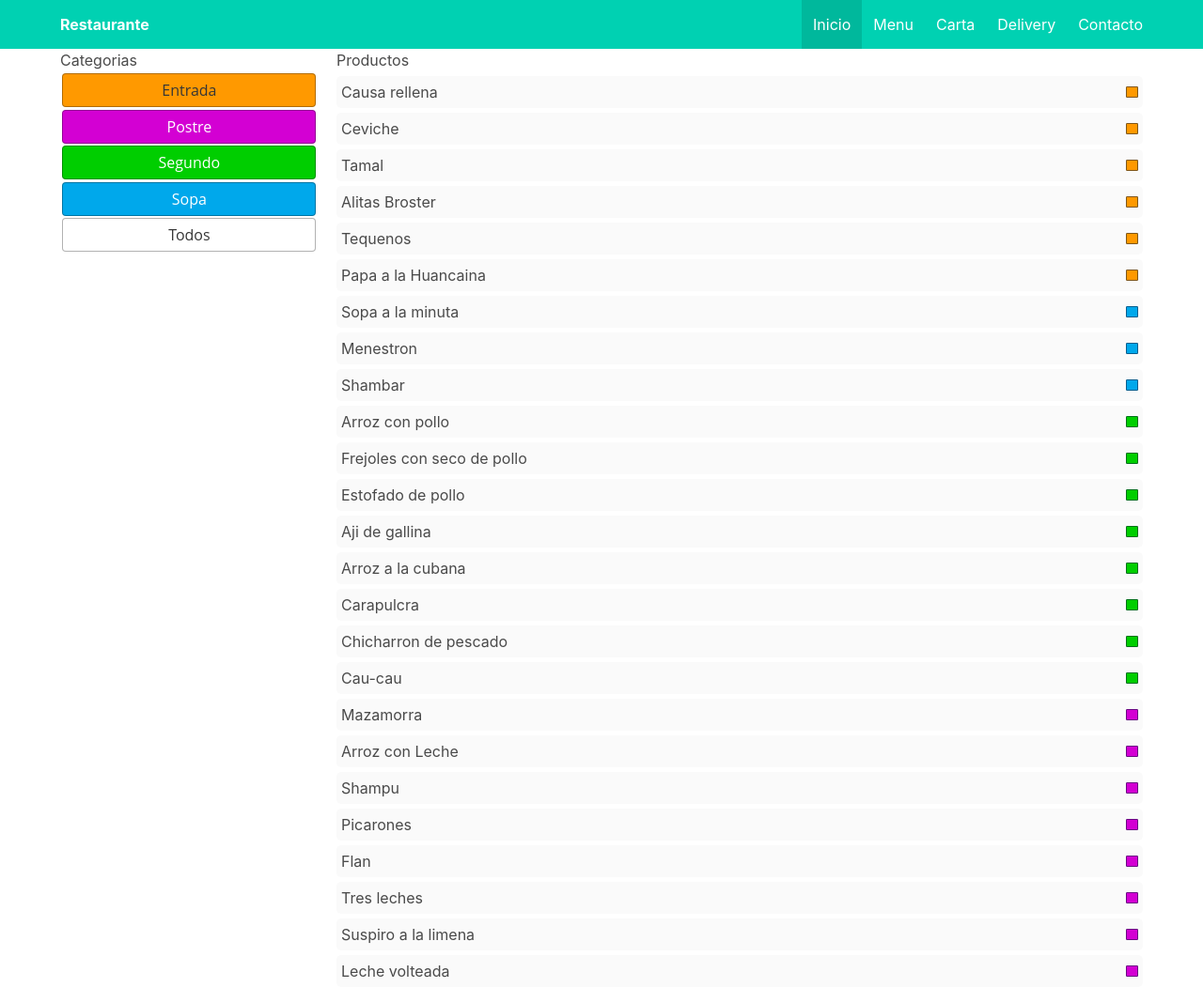
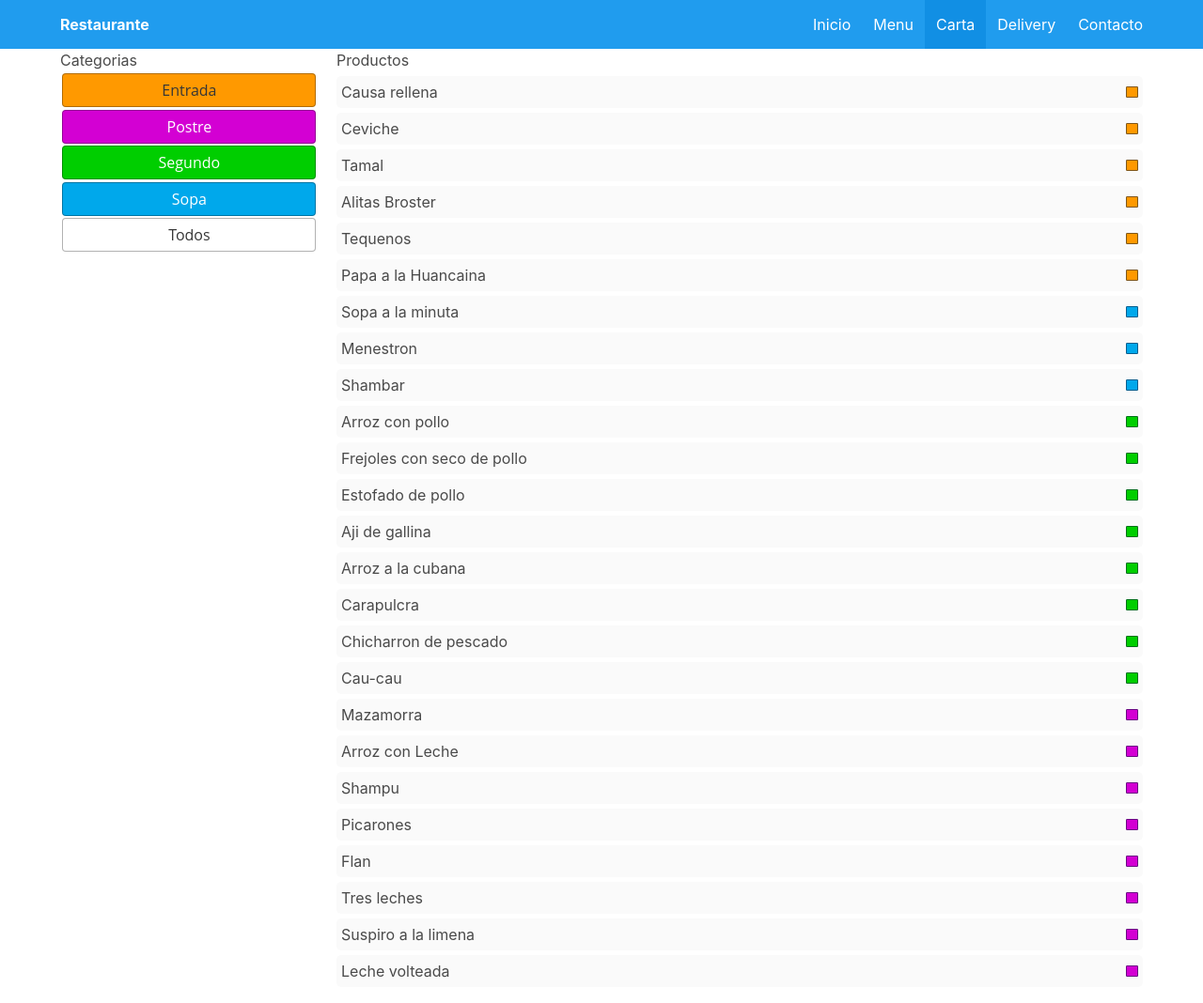
Before and after one commit to autopsia/autopsia.github.io, a Jekyll site: the page reactjs/index.html, which Jekyll copies as it is, in a window 1280 px wide. Shown: the whole page at 94% size. Built offline with Jekyll 4.4.1, drawn with Linux system fonts in a browser that asks for light colours; nearby versions of some CDN libraries.

Commit message:
Update index.html

```diff
--- a/reactjs/index.html
+++ b/reactjs/index.html
@@ -21,10 +21,10 @@
 </head>
 
 <body>
-    <nav class="navbar is-primary">
+  <nav class="navbar is-info xd">
     <div class="container">
       <div class="navbar-brand">
-              <a class="navbar-item" href="#" style="font-weight:bold;">
+        <a class="navbar-item titulo" href="#" style="font-weight:bold;">
           Restaurante
         </a>
         <span class="navbar-burger burger" data-target="navMenu">
@@ -35,9 +35,9 @@
       </div>
       <div id="navMenu" class="navbar-menu">
         <div class="navbar-end">
-                <a href="#" class="navbar-item is-active">Inicio</a>
+          <a href="#" class="navbar-item">Inicio</a>
           <a href="#" class="navbar-item">Menu</a>
-                <a href="#" class="navbar-item">Carta</a>
+          <a href="#" class="navbar-item is-active">Carta</a>
           <a href="#" class="navbar-item">Delivery</a>
           <a href="#" class="navbar-item">Contacto</a>
         </div>
@@ -45,17 +45,15 @@
     </div>
   </nav>
   <div class="container">
-
-
     <div id="root" class=""></div>
-  <script type="text/babel" src="script.js" ></script>
+    <script type="text/babel" src="script.js"></script>
     <noscript>You need to enable JavaScript to run this app.</noscript>
     <script type="text/javascript">
-      (function() {
+      (function () {
         var burger = document.querySelector('.burger');
-        var nav = document.querySelector('#'+burger.dataset.target);
+        var nav = document.querySelector('#' + burger.dataset.target);
 
-        burger.addEventListener('click', function(){
+        burger.addEventListener('click', function () {
           burger.classList.toggle('is-active');
           nav.classList.toggle('is-active');
         });
```
Lines whose indentation alone changed are shown as unchanged.
